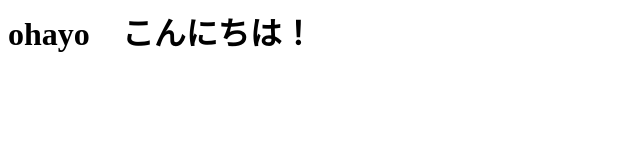
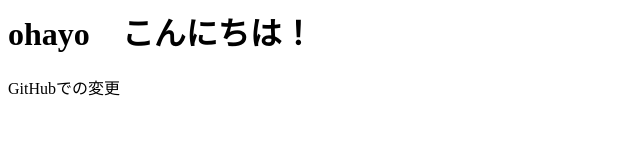
Before and after one commit to yuki-o0413/Saisho-vsc, a plain HTML site: page index.html in a window 1280 px wide. Shown: the whole page, without its empty margins (0-640 px from the left). Drawn offline with Linux system fonts and the light colour scheme.

Commit message:
Update index.html

```diff
--- a/index.html
+++ b/index.html
@@ -2,6 +2,8 @@
 <div>
 
     <h1>ohayo　こんにちは！</h1>
+
+    <p>GitHubでの変更</p>
 </div>
 
 </html>
```
